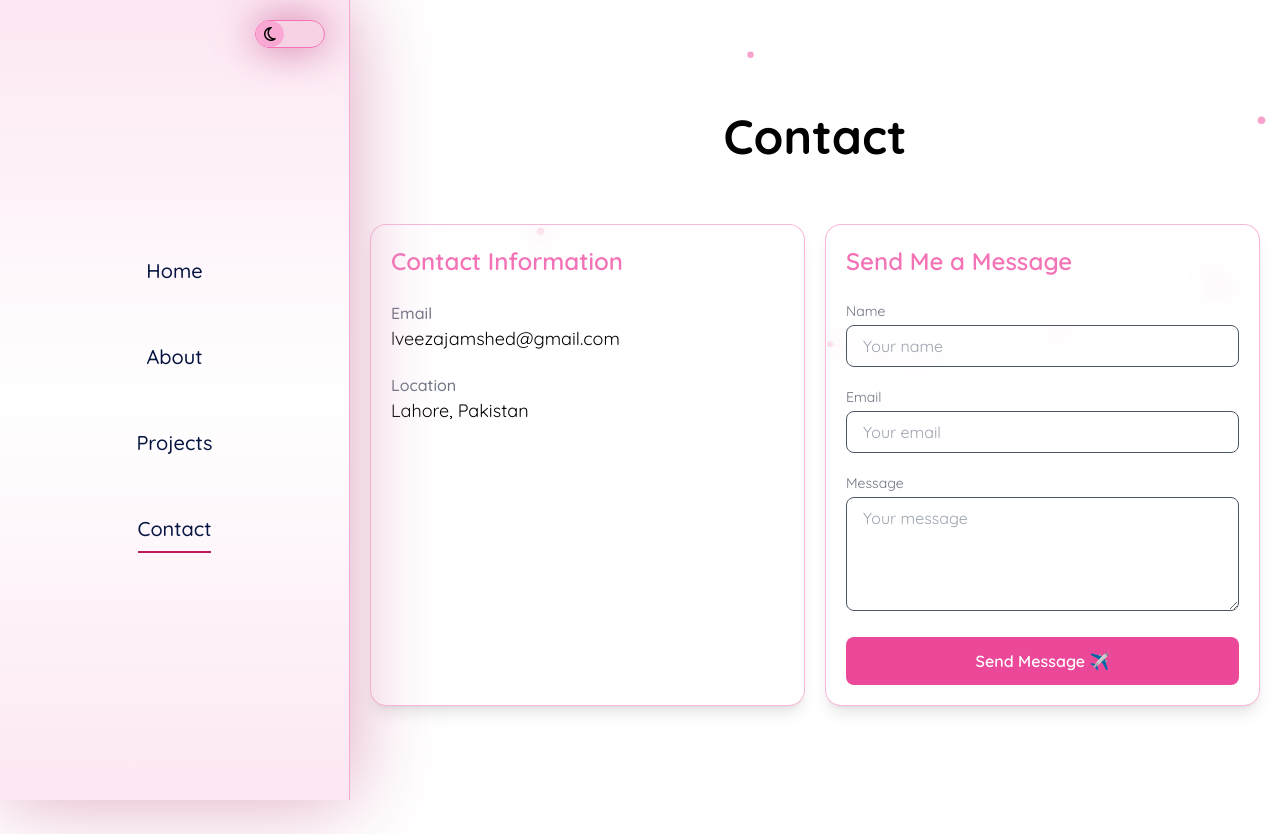
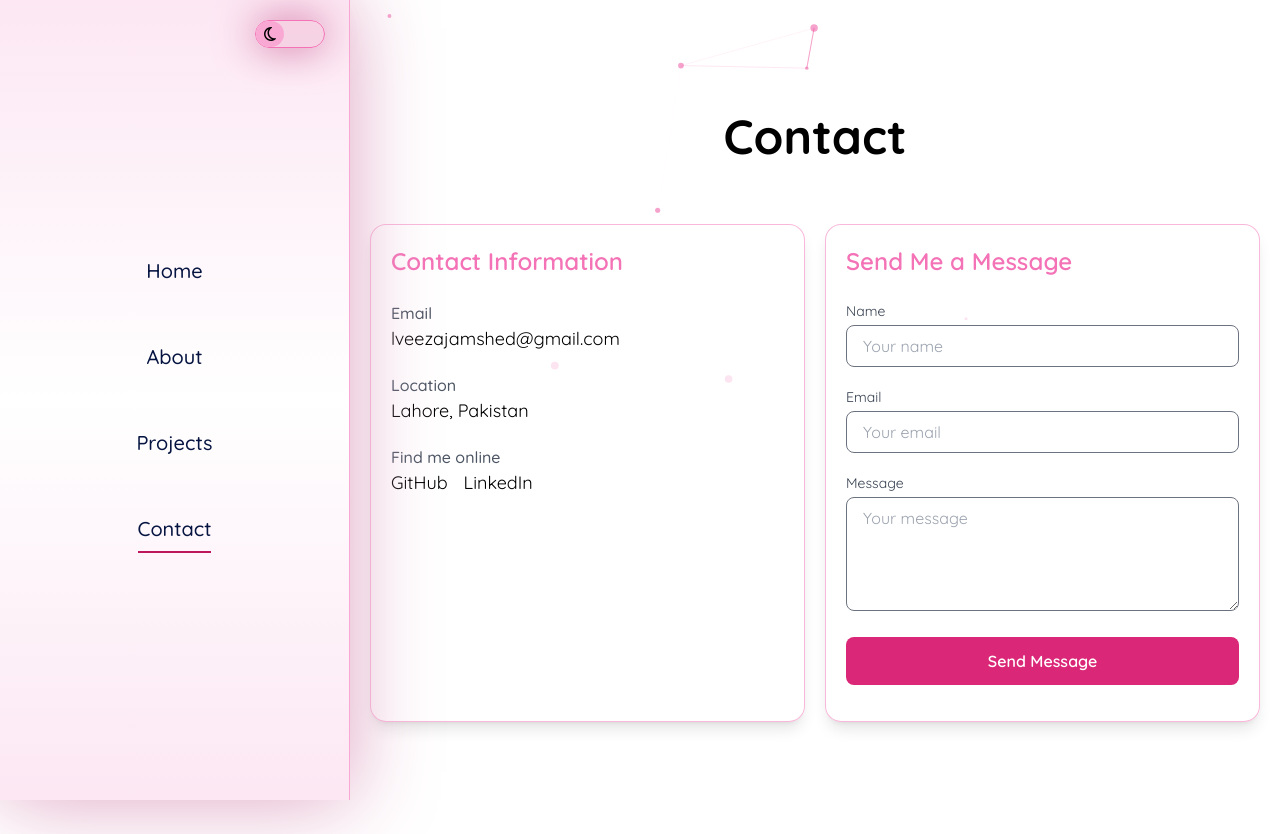
Before and after one commit to Lveeza/laveeza-portfolio, a React (Vite) app: page /contact in a window 1280 px wide. Built offline with nearby package versions, Linux system fonts and the light colour scheme.

Commit message:
refactor: improve contact form validation, accessibility, spam protection, and .env exclusion

```diff
--- a/src/components/Contact.jsx
+++ b/src/components/Contact.jsx
@@ -1,309 +1,204 @@
-import { useContext, useRef, useState } from "react";
-import emailjs from "emailjs-com";
-import { ThemeContext } from "../contexts/ThemeContext";
-import ParticlesBackground from "./ParticlesBackground";
+import { useContext, useRef, useState } from 'react'
+import emailjs from '@emailjs/browser'
+import { ThemeContext } from '../contexts/ThemeContext'
+
+const EMAIL = 'lveezajamshed@gmail.com'
+const EMAIL_RE = /^[a-zA-Z0-9._%+-]+@[a-zA-Z0-9.-]+\.[a-zA-Z]{2,}$/
+
+const validate = ({ name, email, message }) => {
+  const errors = {}
+  if (!name.trim()) errors.name = 'Name is required'
+  if (!email.trim()) errors.email = 'Email is required'
+  else if (!EMAIL_RE.test(email)) errors.email = 'Invalid email format'
+  if (!message.trim()) errors.message = 'Message is required'
+  return errors
+}
+
+function Field({ id, label, error, isDark, children }) {
+  return (
+    <div>
+      <label htmlFor={id} className={`mb-1 block text-sm ${isDark ? 'text-gray-300' : 'text-gray-700'}`}>
+        {label}
+      </label>
+      {children}
+      {error && (
+        <p id={`${id}-error`} className="mt-1 text-sm text-red-500">
+          {error}
+        </p>
+      )}
+    </div>
+  )
+}
 
 export default function Contact() {
-  const [isDark] = useContext(ThemeContext);
-  const formRef = useRef();
-  const [formData, setFormData] = useState({
-    name: "",
-    email: "",
-    message: "",
-  });
-  const [errors, setErrors] = useState({});
-  const [status, setStatus] = useState("");
+  const [isDark] = useContext(ThemeContext)
+  const formRef = useRef(null)
+  const [formData, setFormData] = useState({ name: '', email: '', message: '' })
+  const [errors, setErrors] = useState({})
+  const [status, setStatus] = useState('idle')
+
+  const heading = isDark ? 'text-[#f5f5f5]' : 'text-black'
+  const card = `w-full rounded-2xl border border-pink-400/50 px-5 py-5 shadow-lg transition-colors hover:border-pink-400 laptop:w-1/2 ${
+    isDark ? 'bg-black/40 text-white' : 'bg-white/70 text-black'
+  }`
+  const inputBase = 'w-full rounded-lg border bg-transparent px-4 py-2 outline-none'
+  const inputClass = (hasError) =>
+    `${inputBase} ${hasError ? 'border-red-500' : 'border-gray-500 focus:border-pink-400'}`
 
   const handleChange = (e) => {
-    const { name, value } = e.target;
-    setFormData({ ...formData, [name]: value });
-    setErrors({ ...errors, [name]: "" });
-    setStatus("");
-  };
+    const { name, value } = e.target
+    setFormData((prev) => ({ ...prev, [name]: value }))
+    setErrors((prev) => ({ ...prev, [name]: '' }))
+    if (status !== 'sending') setStatus('idle')
+  }
 
-  const validate = () => {
-    let newErrors = {};
+  const handleSubmit = async (e) => {
+    e.preventDefault()
+    console.log(
+  Boolean(import.meta.env.VITE_EMAILJS_SERVICE_ID),
+  Boolean(import.meta.env.VITE_EMAILJS_TEMPLATE_ID),
+  Boolean(import.meta.env.VITE_EMAILJS_PUBLIC_KEY),
+)
+    if (status === 'sending') return
 
-    if (!formData.name.trim()) newErrors.name = "Name is required";
+    if (formRef.current.elements.company.value) return
 
-    if (!formData.email.trim()) newErrors.email = "Email is required";
-    else if (
-      !/^[a-zA-Z0-9._%+-]+@[a-zA-Z0-9.-]+\.[a-zA-Z]{2,}$/.test(formData.email)
-    )
-      newErrors.email = "Invalid email format";
+    const newErrors = validate(formData)
+    setErrors(newErrors)
+    if (Object.keys(newErrors).length > 0) return
 
-    if (!formData.message.trim()) newErrors.message = "Message is required";
-
-    setErrors(newErrors);
-    return Object.keys(newErrors).length === 0;
-  };
-
-  const handleSubmit = (e) => {
-    e.preventDefault();
-    if (!validate()) return;
-
-    setStatus("Sending...");
-
-    emailjs
-      .sendForm(
+    setStatus('sending')
+    try {
+      await emailjs.sendForm(
+        import.meta.env.VITE_EMAILJS_SERVICE_ID,
+        import.meta.env.VITE_EMAILJS_TEMPLATE_ID,
         formRef.current,
+        { publicKey: import.meta.env.VITE_EMAILJS_PUBLIC_KEY },
       )
-      .then(
-        (result) => {
-          setStatus("✅ Message sent successfully!");
-          setFormData({ name: "", email: "", message: "" });
-        },
-        (error) => {
-          console.error("EmailJS Error:", error.text);
-          setStatus("❌ Failed to send message. Please try again later.");
-        }
-      );
-  };
+      setStatus('success')
+      setFormData({ name: '', email: '', message: '' })
+    } catch (error) {
+      console.error('EmailJS error:', error)
+      setStatus('error')
+    }
+  }
 
   return (
-    <section className="relative flex min-h-screen w-full items-center justify-center overflow-hidden px-5 py-28">
-      <ParticlesBackground />
+    <section className="relative flex min-h-dvh w-full items-center justify-center px-5 py-28">
+      <div className="relative z-10 mx-auto flex w-full max-w-6xl flex-col items-center">
+        <h1 className={`text-center text-4xl font-bold laptop:text-5xl ${heading}`}>Contact</h1>
 
-      <div className="pc:w-[1100px] relative z-10 mx-auto flex w-[700px] flex-col items-center justify-center text-black xl:w-[900px]">
-        <h1
-          className={`${
-            isDark ? "text-[#f5f5f5]" : "text-[#000]"
-          } text-center text-4xl font-bold laptop:text-5xl`}
-        >
-          Contact
-        </h1>
-
-        <div className="mx-auto mt-16 flex w-full max-w-6xl flex-col gap-5 laptop:flex-row laptop:gap-5">
-          {/* Left Section */}
-          <div className="w-full rounded-2xl border border-pink-400/50 bg-white/5 px-5 py-5 shadow-lg backdrop-blur-md transition-all hover:border-pink-400 laptop:w-1/2">
-            <h2 className="mb-6 text-2xl font-semibold text-pink-400">
-              Contact Information
-            </h2>
+        <div className="mt-16 flex w-full flex-col gap-5 laptop:flex-row">
+          {/* Left: info */}
+          <div className={card}>
+            <h2 className="mb-6 text-2xl font-semibold text-pink-400">Contact Information</h2>
             <div className="space-y-5">
               <div>
-                <p className="font-medium text-gray-500">Email</p>
-                <p
-                  className={`text-lg ${
-                    isDark ? "text-[#f5f5f5]" : "text-[#000]"
-                  }`}
-                >
-                  lveezajamshed@gmail.com
-                </p>
+                <p className={`font-medium ${isDark ? 'text-gray-300' : 'text-gray-600'}`}>Email</p>
+                <a href={`mailto:${EMAIL}`} className="text-lg underline-offset-4 hover:underline">
+                  {EMAIL}
+                </a>
               </div>
               <div>
-                <p className="font-medium text-gray-500">Location</p>
-                <p
-                  className={`text-lg ${
-                    isDark ? "text-[#f5f5f5]" : "text-[#000]"
-                  }`}
-                >
-                  Lahore, Pakistan
+                <p className={`font-medium ${isDark ? 'text-gray-300' : 'text-gray-600'}`}>Location</p>
+                <p className="text-lg">Lahore, Pakistan</p>
+              </div>
+              <div>
+                <p className={`font-medium ${isDark ? 'text-gray-300' : 'text-gray-600'}`}>Find me online</p>
+                <p className="flex gap-4 text-lg">
+                  <a href="https://github.com/Lveeza" target="_blank" rel="noopener noreferrer" className="hover:underline">
+                    GitHub
+                  </a>
+                  {/* add your LinkedIn URL below */}
+                  <a href="https://linkedin.com/in/laveeza-jamshaid-153637439" target="_blank" rel="noopener noreferrer" className="hover:underline">
+                    LinkedIn
+                  </a>
                 </p>
               </div>
             </div>
           </div>
 
-          {/* Right: Form */}
-          <div
-            className={`w-full rounded-2xl ${
-              isDark ? "text-white" : "text-black"
-            } border border-pink-400/50 bg-white/5 px-5 py-5 shadow-lg backdrop-blur-md transition-all hover:border-pink-400 laptop:w-1/2`}
-          >
-            <h2 className="mb-6 text-2xl font-semibold text-pink-400">
-              Send Me a Message
-            </h2>
+          {/* Right: form */}
+          <div className={card}>
+            <h2 className="mb-6 text-2xl font-semibold text-pink-400">Send Me a Message</h2>
 
-            <form ref={formRef} onSubmit={handleSubmit} className="space-y-5">
-              {/* Name */}
-              <div>
-                <label className="mb-1 block text-sm text-gray-500">Name</label>
+            <form ref={formRef} onSubmit={handleSubmit} noValidate className="space-y-5">
+
+              <input
+                type="text"
+                name="company"
+                tabIndex={-1}
+                autoComplete="off"
+                aria-hidden="true"
+                className="absolute -left-[9999px] h-0 w-0 opacity-0"
+              />
+
+              <Field id="name" label="Name" error={errors.name} isDark={isDark}>
                 <input
+                  id="name"
                   type="text"
                   name="name"
+                  autoComplete="name"
                   value={formData.name}
                   onChange={handleChange}
                   placeholder="Your name"
-                  className={`w-full rounded-lg border px-4 py-2 outline-none bg-transparent ${
-                    errors.name
-                      ? "border-red-500"
-                      : "border-gray-600 focus:border-pink-400"
-                  }`}
+                  aria-invalid={Boolean(errors.name)}
+                  aria-describedby={errors.name ? 'name-error' : undefined}
+                  className={inputClass(errors.name)}
                 />
-                {errors.name && (
-                  <p className="text-sm text-red-400 mt-1">{errors.name}</p>
-                )}
-              </div>
+              </Field>
 
-              {/* Email */}
-              <div>
-                <label className="mb-1 block text-sm text-gray-500">Email</label>
+              <Field id="email" label="Email" error={errors.email} isDark={isDark}>
                 <input
+                  id="email"
                   type="email"
                   name="email"
+                  autoComplete="email"
                   value={formData.email}
                   onChange={handleChange}
                   placeholder="Your email"
-                  className={`w-full rounded-lg border px-4 py-2 outline-none bg-transparent ${
-                    errors.email
-                      ? "border-red-500"
-                      : "border-gray-600 focus:border-pink-400"
-                  }`}
+                  aria-invalid={Boolean(errors.email)}
+                  aria-describedby={errors.email ? 'email-error' : undefined}
+                  className={inputClass(errors.email)}
                 />
-                {errors.email && (
-                  <p className="text-sm text-red-400 mt-1">{errors.email}</p>
-                )}
-              </div>
+              </Field>
 
-              {/* Message */}
-              <div>
-                <label className="mb-1 block text-sm text-gray-500">
-                  Message
-                </label>
+              <Field id="message" label="Message" error={errors.message} isDark={isDark}>
                 <textarea
+                  id="message"
                   name="message"
+                  rows="4"
                   value={formData.message}
                   onChange={handleChange}
                   placeholder="Your message"
-                  rows="4"
-                  className={`w-full rounded-lg border px-4 py-2 outline-none bg-transparent ${
-                    errors.message
-                      ? "border-red-500"
-                      : "border-gray-600 focus:border-pink-400"
-                  }`}
+                  aria-invalid={Boolean(errors.message)}
+                  aria-describedby={errors.message ? 'message-error' : undefined}
+                  className={inputClass(errors.message)}
                 />
-                {errors.message && (
-                  <p className="text-sm text-red-400 mt-1">
-                    {errors.message}
-                  </p>
-                )}
-              </div>
+              </Field>
 
-              {/* Button */}
               <button
                 type="submit"
-                className="flex w-full items-center justify-center gap-2 rounded-lg bg-pink-500 py-3 font-semibold text-white transition hover:bg-pink-600"
+                disabled={status === 'sending'}
+                className="flex w-full items-center justify-center rounded-lg bg-pink-600 py-3 font-semibold text-white transition hover:bg-pink-700 disabled:cursor-not-allowed disabled:opacity-60"
               >
-                Send Message ✈️
+                {status === 'sending' ? 'Sending…' : 'Send Message'}
               </button>
             </form>
 
-            {status && (
-              <p
-                className={`mt-4 text-center text-sm ${
-                  status.includes("✅")
-                    ? "text-green-400"
-                    : status.includes("❌")
-                    ? "text-red-400"
-                    : "text-gray-400"
-                }`}
-              >
-                {status}
-              </p>
-            )}
+            <p
+              role="status"
+              aria-live="polite"
+              className={`mt-4 text-center text-sm ${
+                status === 'success' ? 'text-green-500' : status === 'error' ? 'text-red-500' : ''
+              }`}
+            >
+              {status === 'success' && 'Message sent! I will reply soon.'}
+              {status === 'error' && `Could not send your message. Please email me at ${EMAIL}.`}
+            </p>
           </div>
         </div>
       </div>
     </section>
-  );
+  )
 }
-
-
-
-
-// export default function ContactSection() {
-//   const [formData, setFormData] = useState({
-//     name: "",
-//     email: "",
-//     message: "",
-//   });
-
-//   const handleChange = (e) => {
-//     setFormData({ ...formData, [e.target.name]: e.target.value });
-//   };
-
-//   const handleSubmit = (e) => {
-//     e.preventDefault();
-//     alert("Message sent successfully!");
-//   };
-
-//   return (
-//     <section className="relative min-h-screen w-full flex items-center justify-center bg-[#0a0a0a] text-white px-5 py-20">
-//       {/* Background particles (optional: replace with your <ParticlesBackground /> component) */}
-//       <div className="absolute inset-0 z-0 opacity-60">
-//         {/* <ParticlesBackground /> */}
-//       </div>
-
-//       <div className="relative z-10 w-full max-w-6xl grid grid-cols-1 laptop:grid-cols-2 gap-10">
-//         {/* Left: Contact Info */}
-//         <div className="rounded-2xl border border-pink-400/30 bg-white/5 backdrop-blur-md p-8 shadow-lg hover:border-pink-400 transition-all">
-//           <h2 className="text-2xl font-semibold mb-6 text-pink-400">
-//             Contact Information
-//           </h2>
-
-//           <div className="space-y-5">
-//             <div>
-//               <p className="text-gray-300 font-medium">Email</p>
-//               <p className="text-lg">hello@yourname.dev</p>
-//             </div>
-//             <div>
-//               <p className="text-gray-300 font-medium">Location</p>
-//               <p className="text-lg">Lahore, Pakistan</p>
-//             </div>
-//           </div>
-//         </div>
-
-//         {/* Right: Contact Form */}
-//         <div className="rounded-2xl border border-pink-400/30 bg-white/5 backdrop-blur-md p-8 shadow-lg hover:border-pink-400 transition-all">
-//           <h2 className="text-2xl font-semibold mb-6 text-pink-400">
-//             Send Me a Message
-//           </h2>
-//           <form onSubmit={handleSubmit} className="space-y-5">
-//             <div>
-//               <label className="block text-sm text-gray-300 mb-1">Name</label>
-//               <input
-//                 type="text"
-//                 name="name"
-//                 value={formData.name}
-//                 onChange={handleChange}
-//                 placeholder="Your name"
-//                 className="w-full rounded-lg bg-transparent border border-gray-600 focus:border-pink-400 outline-none px-4 py-2"
-//                 required
-//               />
-//             </div>
-//             <div>
-//               <label className="block text-sm text-gray-300 mb-1">Email</label>
-//               <input
-//                 type="email"
-//                 name="email"
-//                 value={formData.email}
-//                 onChange={handleChange}
-//                 placeholder="Your email"
-//                 className="w-full rounded-lg bg-transparent border border-gray-600 focus:border-pink-400 outline-none px-4 py-2"
-//                 required
-//               />
-//             </div>
-//             <div>
-//               <label className="block text-sm text-gray-300 mb-1">Message</label>
-//               <textarea
-//                 name="message"
-//                 value={formData.message}
-//                 onChange={handleChange}
-//                 placeholder="Your message"
-//                 rows="4"
-//                 className="w-full rounded-lg bg-transparent border border-gray-600 focus:border-pink-400 outline-none px-4 py-2"
-//                 required
-//               />
-//             </div>
-
-//             <button
-//               type="submit"
-//               className="w-full py-3 bg-pink-500 hover:bg-pink-600 text-white font-semibold rounded-lg flex items-center justify-center gap-2 transition"
-//             >
-//               Send Message ✈️
-//             </button>
-//           </form>
-//         </div>
-//       </div>
-//     </section>
-//   );
-// }
```
Also changed, not shown: 1 other file (tests, documents, lock files or other folders).
